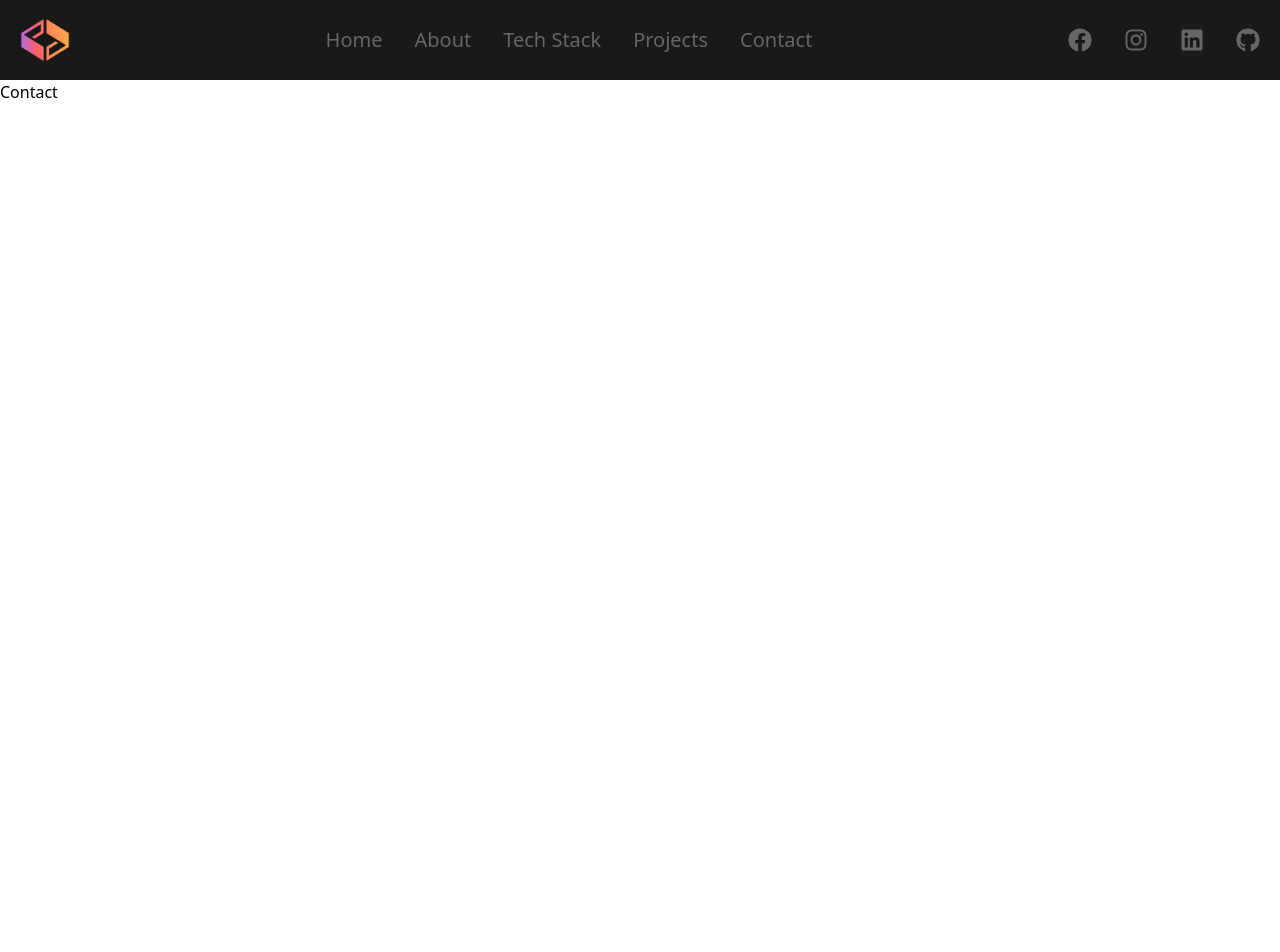
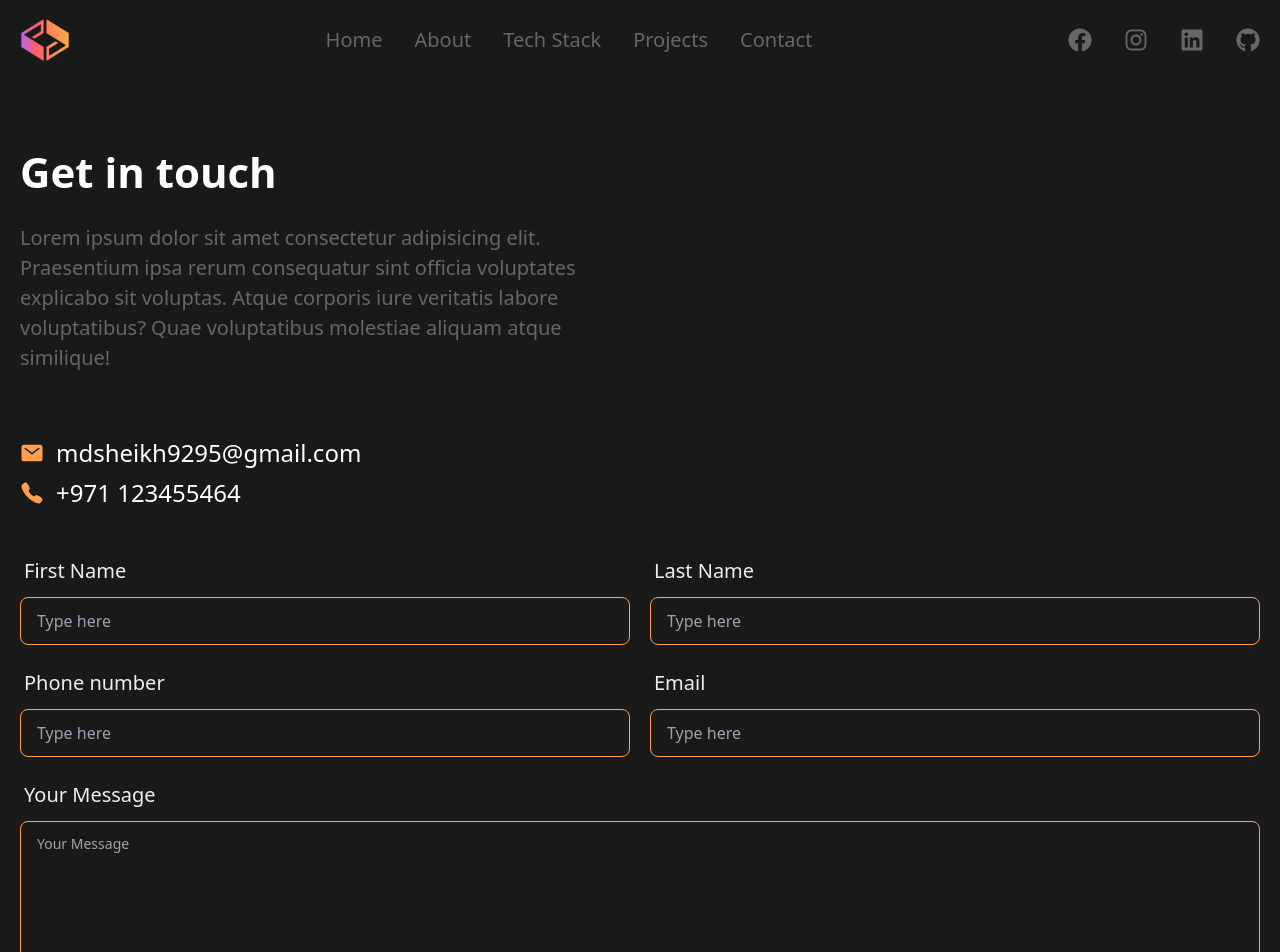
Before and after one commit to muhammed9295/portfolio, a React (Vite) app: page /contact in a window 1280 px wide. Shown: the top 952 px of the page. Before the commit the page ends 800 px from the top, so only its background shows below. Built offline with nearby package versions, Linux system fonts and the light colour scheme.

Commit message:
Added contact page section.

```diff
--- a/src/pages/Contact.jsx
+++ b/src/pages/Contact.jsx
@@ -1,9 +1,112 @@
-import React from 'react'
+import React from "react";
+import Footer from "../components/Footer";
+import { IoMail, IoCall } from "react-icons/io5";
 
 function Contact() {
   return (
-    <div>Contact</div>
-  )
+    <>
+      {/* Contact section */}
+      <section className="bg-primary min-h-screen py-10">
+        <div className="container mx-auto px-5 grid gap-6">
+          <div className="my-5 grid gap-5">
+            <h2 className="text-[42px] text-white font-bold">Get in touch</h2>
+            <p className="text-neutral text-[20px] font-normal lg:w-1/2">
+              Lorem ipsum dolor sit amet consectetur adipisicing elit.
+              Praesentium ipsa rerum consequatur sint officia voluptates
+              explicabo sit voluptas. Atque corporis iure veritatis labore
+              voluptatibus? Quae voluptatibus molestiae aliquam atque similique!
+            </p>
+          </div>
+
+          <div className="my-5 grid gap-2">
+            <span className="flex gap-3 items-center text-2xl text-white">
+              <IoMail className="text-accent" /> mdsheikh9295@gmail.com
+            </span>
+            <span className="flex gap-3 items-center text-2xl text-white">
+              <IoCall className="text-accent" /> +971 123455464
+            </span>
+          </div>
+
+          <div className="">
+            <form className="grid gap-5">
+              <div className="flex flex-col lg:flex-row gap-3 sm:gap-5">
+                <label className="form-control w-full">
+                  <div className="label mb-2">
+                    <span className="label-text text-secondary text-[20px]">
+                      First Name
+                    </span>
+                  </div>
+                  <input
+                    type="text"
+                    placeholder="Type here"
+                    className="input input-bordered input-accent w-full bg-primary text-neutral"
+                  />
+                </label>
+
+                <label className="form-control w-full">
+                  <div className="label mb-2">
+                    <span className="label-text text-secondary text-[20px]">
+                      Last Name
+                    </span>
+                  </div>
+                  <input
+                    type="text"
+                    placeholder="Type here"
+                    className="input input-bordered input-accent w-full bg-primary text-neutral"
+                  />
+                </label>
+              </div>
+
+              <div className="flex flex-col lg:flex-row gap-3 sm:gap-5">
+                <label className="form-control w-full">
+                  <div className="label mb-2">
+                    <span className="label-text text-secondary text-[20px]">
+                      Phone number
+                    </span>
+                  </div>
+                  <input
+                    type="text"
+                    placeholder="Type here"
+                    className="input input-bordered input-accent w-full bg-primary text-neutral"
+                  />
+                </label>
+
+                <label className="form-control w-full">
+                  <div className="label mb-2">
+                    <span className="label-text text-secondary text-[20px]">
+                      Email
+                    </span>
+                  </div>
+                  <input
+                    type="text"
+                    placeholder="Type here"
+                    className="input input-bordered input-accent w-full bg-primary text-neutral"
+                  />
+                </label>
+              </div>
+
+              <label className="form-control">
+                <div className="label mb-2">
+                  <span className="label-text text-secondary text-[20px]">Your Message</span>
+                </div>
+                <textarea
+                  className="textarea textarea-bordered textarea-accent h-40 bg-primary text-neutral"
+                  placeholder="Your Message"
+                ></textarea>
+              </label>
+
+              <button className="btn btn-secondary w-36 ">Submit</button>
+            </form>
+          </div>
+        </div>
+      </section>
+      {/* Contact section */}
+
+      {/* Footer */}
+      <Footer />
+      {/* Footer */}
+    </>
+  );
 }
 
-export default Contact
+export default Contact;
```
